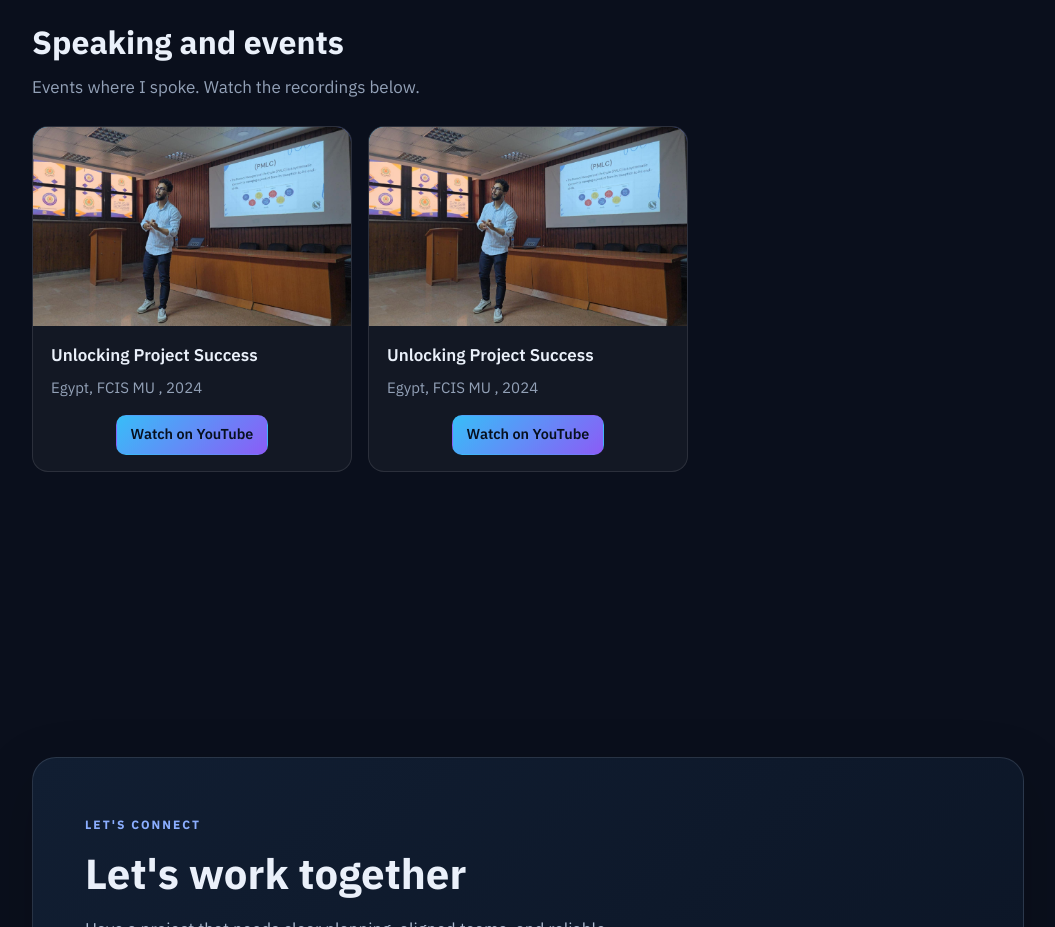
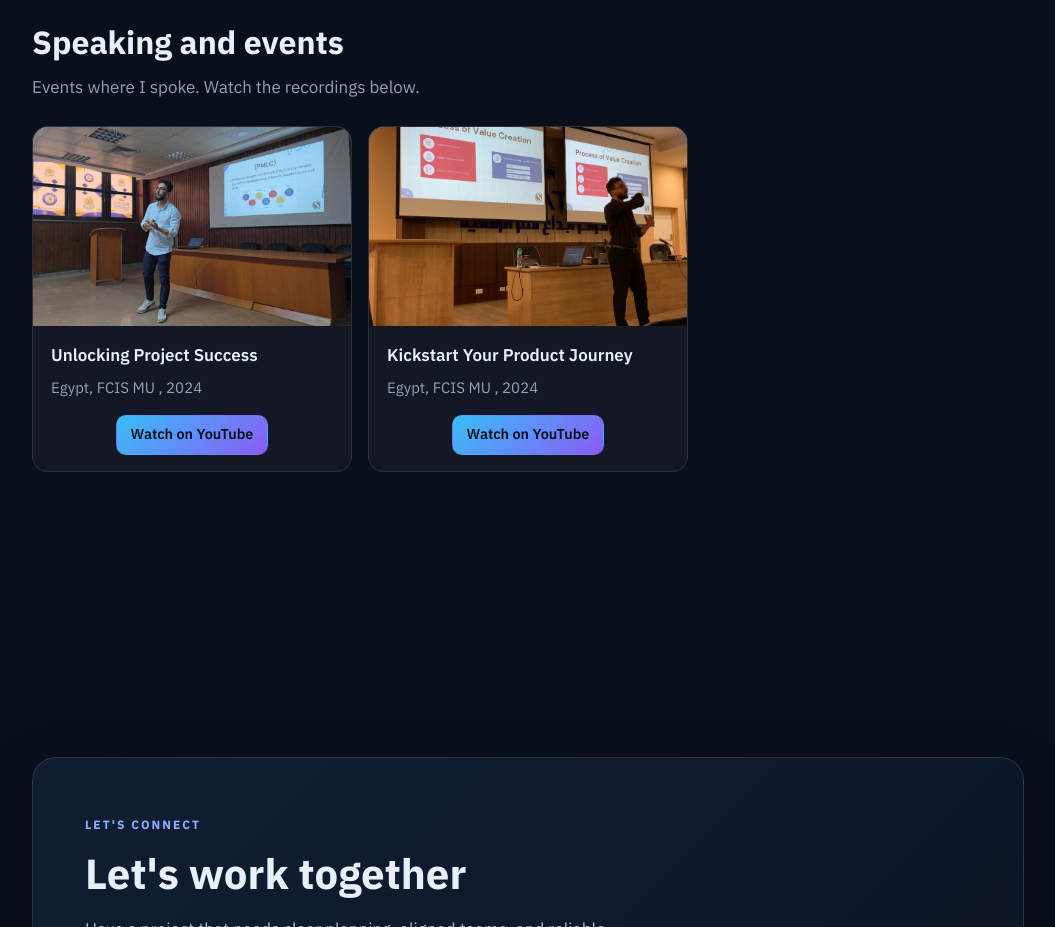
Before and after one commit to Ghanem99/ghanem-portfolio, a plain HTML site: page index.html in a window 1280 px wide. Shown: the part 3140-4067 px from the top of the page, without its empty margins (112-1167 px from the left). Drawn offline with Linux system fonts and the light colour scheme.

Commit message:
Add Kickstart Your Product Management Journy Session

```diff
--- a/index.html
+++ b/index.html
@@ -1565,15 +1565,15 @@ tools: [
       where: "Egypt, FCIS MU |مصر, كلية الحاسبات والمعلومات جامعة المنصورة",
       date: "2024",
       images: ["images/events/image.jpg", "images/events/image-2.jpg"],
-    youtube: "https://www.youtube.com/watch?v=hvAnx2VcdjU/"
+      youtube: "https://www.youtube.com/watch?v=hvAnx2VcdjU/"
     },
     {
-      title: "Unlocking Project Success|تحقيق نجاح المشروع",
-      where: "Egypt, FCIS MU |مصر, كلية الحاسبات والمعلومات جامعة المنصورة",
+      title: "Kickstart Your Product Journey| ابدأ رحلتك في إدارة المنتجات",
+      where: "Egypt, FCIS MU |مصر، كلية الحاسبات والمعلومات، جامعة المنصورة",
       date: "2024",
-      images: ["images/events/image.jpg", "images/events/image-3.jpg"],
-    youtube: "https://www.youtube.com/watch?v=hvAnx2VcdjU/"
-    }
+      images: ["images/events/image-3.jpg"],
+      youtube: "https://youtu.be/5zOnvfIgL5k?si=Pz83pamWBzV5tjaN"
+    },
   ]
 };
 
```
